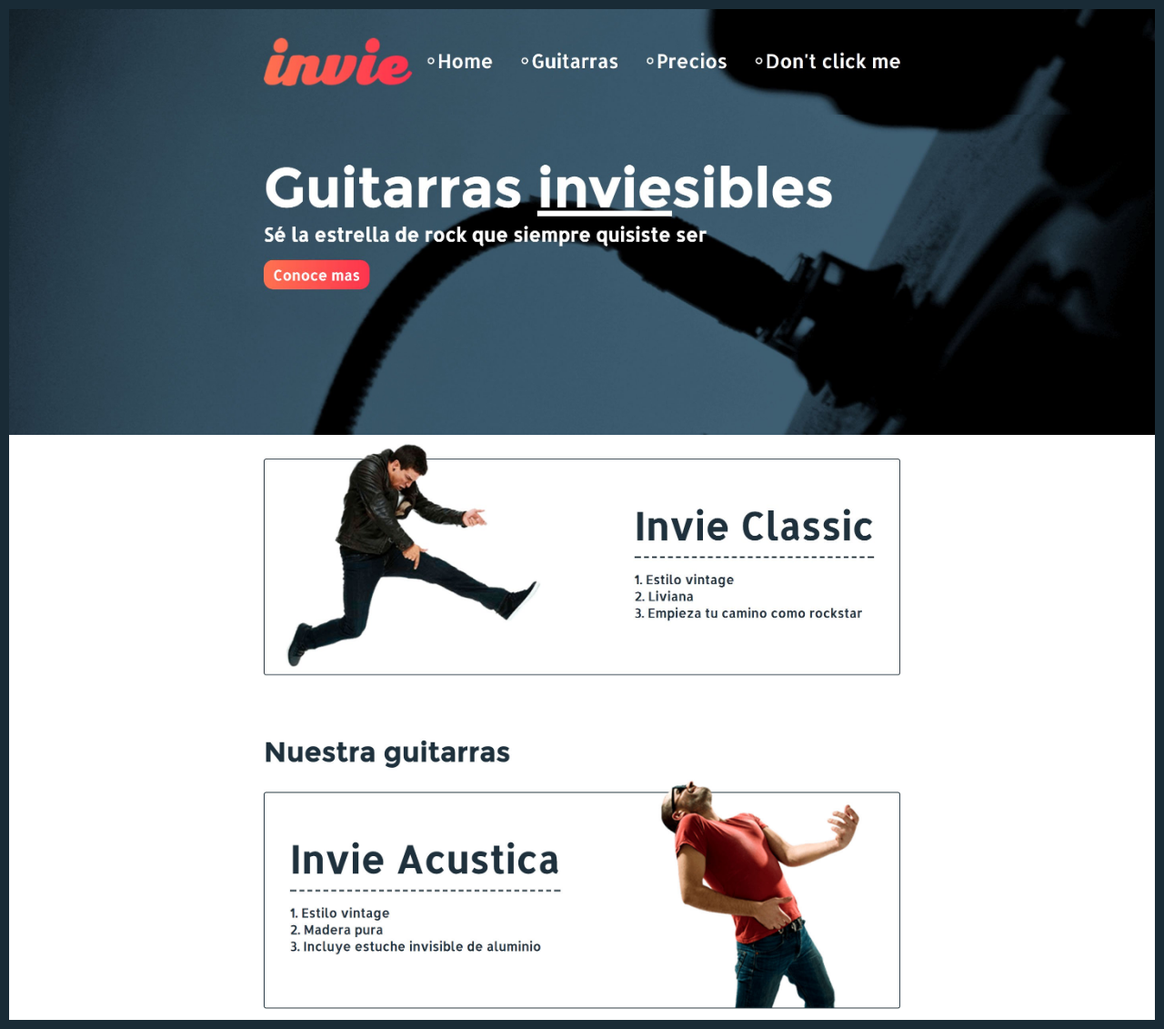
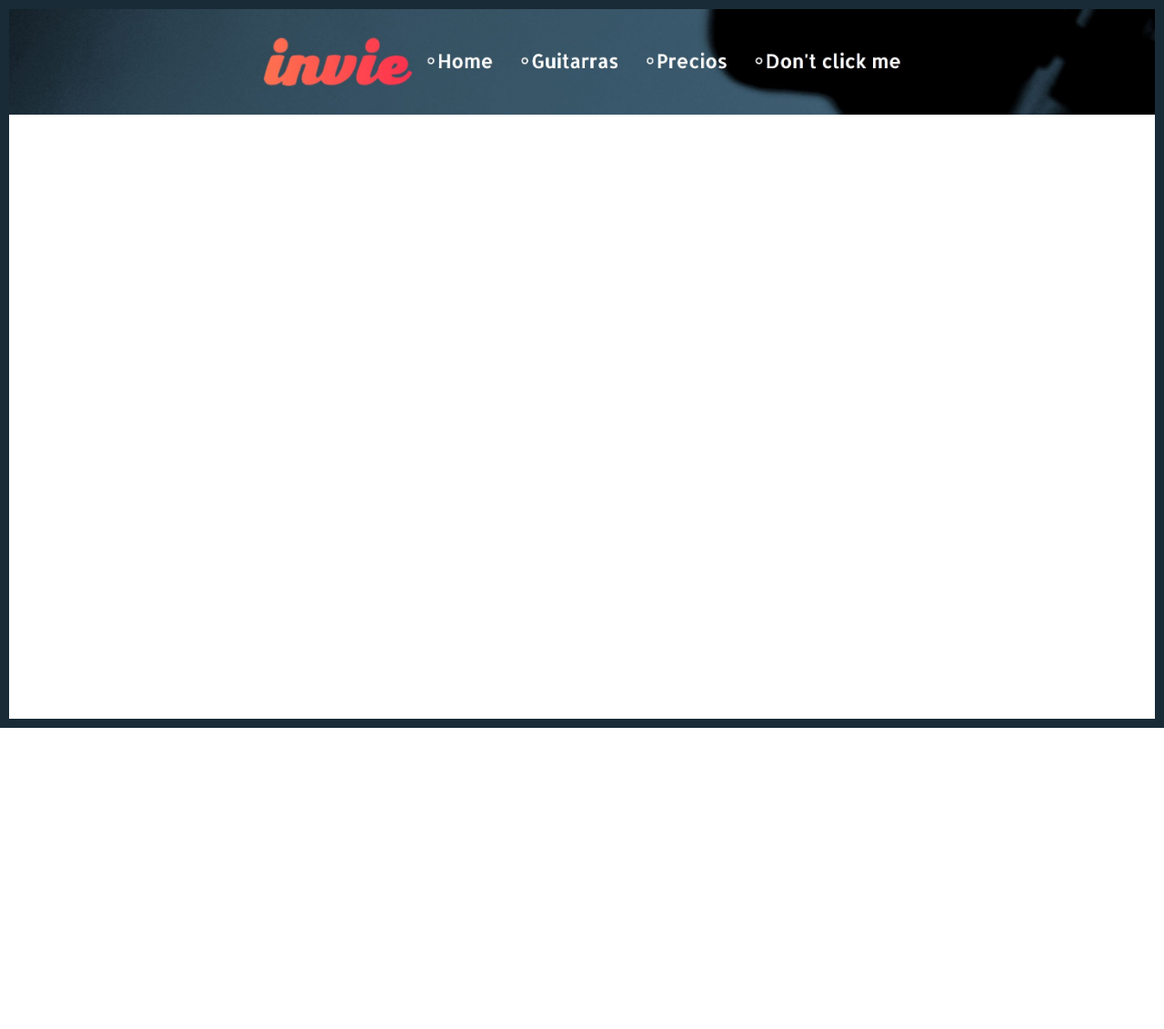
Before and after one commit to skatalites/invie-github, a plain HTML site: page index.html in a window 1280 px wide. Shown: the whole page at 91% size. After the commit the page ends 800 px from the top, so only its background shows below. Drawn offline with Linux system fonts and the light colour scheme.

Commit message:
very well manuel cambio en index de hotfix1

```diff
--- a/index.html
+++ b/index.html
@@ -15,9 +15,9 @@
 
   <body>
     <img src="header.jpg" >
-    <img src="hero.jpg" >
+    <!--img src="hero.jpg" >
     <img src="clasica.jpg" >
-    <img src="acustica.jpg" >
+    <img src="acustica.jpg" -->
 
   </body>
 
```
